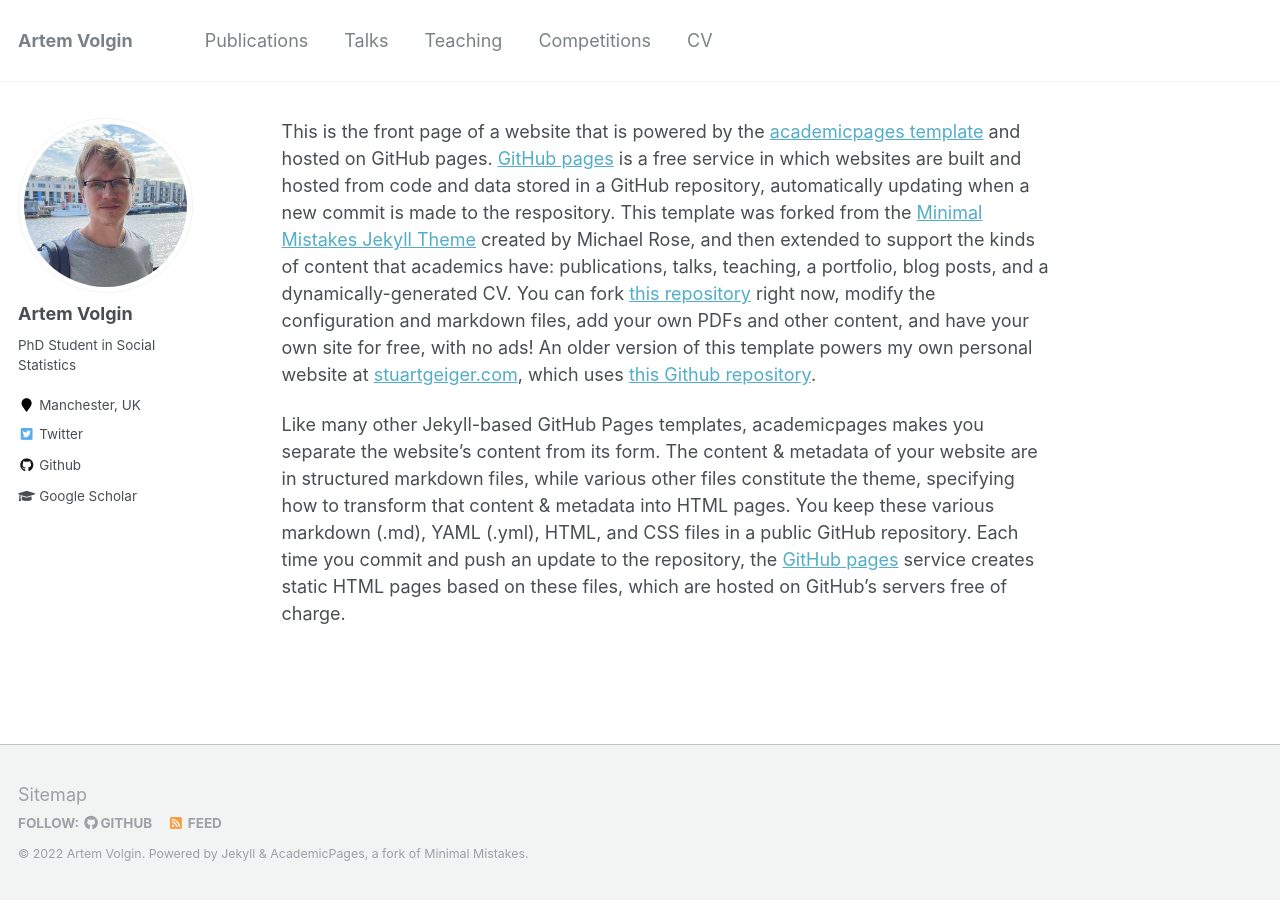
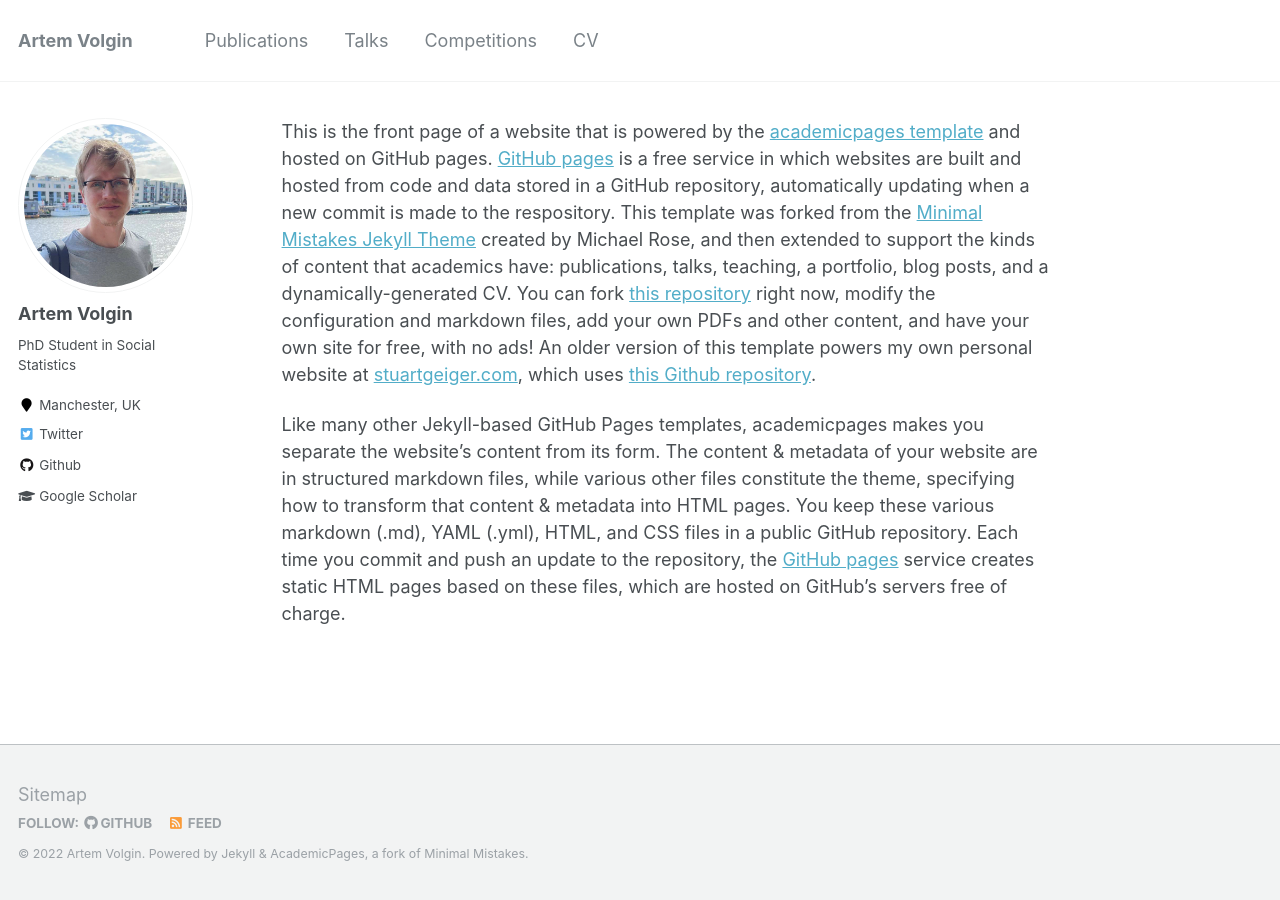
Before and after one commit to artvolgin/artvolgin.github.io, a Jekyll site: the page built from _pages/about.md, in a window 1280 px wide. Built offline with Jekyll 4.4.1, drawn with Linux system fonts in a browser that asks for light colours.

Commit message:
Revert "Update navigation.yml"
This reverts commit b58ff37a364bff39b439f2fd6bbf8d4f07e51712.

```diff
--- a/_data/navigation.yml
+++ b/_data/navigation.yml
@@ -6,11 +6,8 @@ main:
   - title: "Talks"
     url: /talks/
 
-  - title: "Teaching"
-    url: /teaching/
-
   - title: "Competitions"
-    url: /competitions/
+    url: /portfolio/
 
   - title: "CV"
     url: /cv/Artem_Volgin_CV.pdf
```
